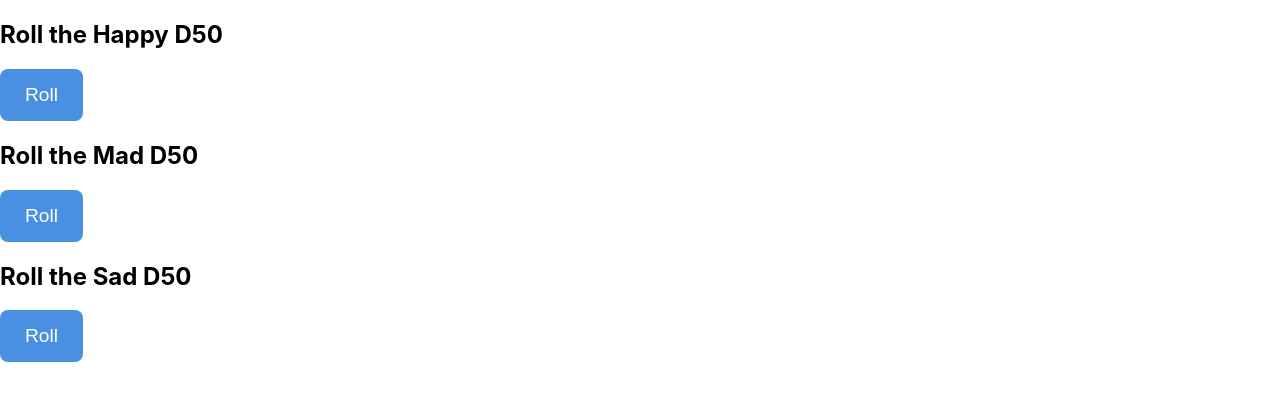
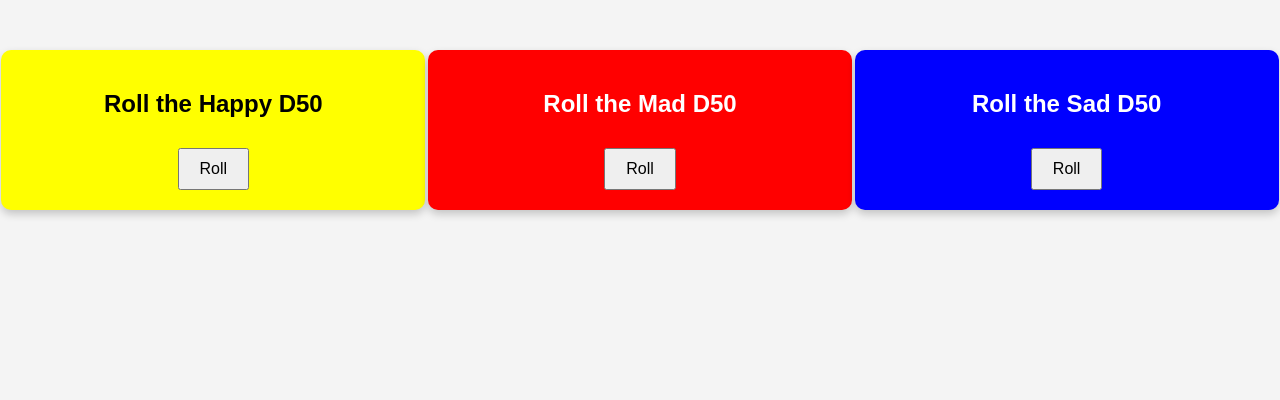
Before and after one commit to s-zhaojo/DnD, a React (Create React App) app: page / in a window 1280 px wide. Shown: the top 400 px of the page. Built offline with nearby package versions, Linux system fonts and the light colour scheme.

Commit message:
Update App.css

```diff
--- a/src/App.css
+++ b/src/App.css
@@ -1,129 +1,44 @@
-/* Set up the general layout */
-.App {
-  text-align: center;
-  background-color: #f4f7fc;
-  font-family: 'Arial', sans-serif;
-  min-height: 100vh;
-  display: flex;
-  justify-content: center;
-  align-items: center;
-  flex-direction: column;
-  padding: 20px;
-}
-
-.App-header {
-  max-width: 600px;
-  margin: auto;
-  background-color: #fff;
-  padding: 20px;
-  border-radius: 10px;
-  box-shadow: 0 4px 10px rgba(0, 0, 0, 0.1);
+body {
+  font-family: Arial, sans-serif;
+  background-color: #f4f4f4;
   text-align: center;
 }
 
-h1 {
-  font-size: 2.5em;
-  color: #4a90e2;
-  margin-bottom: 10px;
+.container {
+  display: flex;
+  justify-content: space-around;
+  margin-top: 50px;
+}
+
+.dice-section {
+  width: 30%;
+  padding: 20px;
+  border-radius: 10px;
+  box-shadow: 0px 4px 8px rgba(0, 0, 0, 0.2);
+}
+
+#happy {
+  background-color: yellow;
+}
+
+#mad {
+  background-color: red;
+  color: white;
+}
+
+#sad {
+  background-color: blue;
+  color: white;
+}
+
+button {
+  padding: 10px 20px;
+  font-size: 16px;
+  margin-top: 10px;
+  cursor: pointer;
 }
 
 p {
-  font-size: 1.2em;
-  color: #333;
+  font-size: 18px;
+  margin-top: 10px;
 }
-
-.speech-result,
-.mood,
-.action {
-  margin-top: 20px;
-  font-size: 1.1em;
-  color: #555;
-}
-
-.speech-result p,
-.mood p {
-  font-weight: 600;
-}
-
-.speech-result {
-  background-color: #e0f7fa;
-  border: 1px solid #80deea;
-  padding: 10px;
-  border-radius: 5px;
-}
-
-.mood {
-  background-color: #fff3e0;
-  border: 1px solid #ffcc80;
-  padding: 10px;
-  border-radius: 5px;
-}
-
-.action {
-  background-color: #e8f5e9;
-  border: 1px solid #81c784;
-  padding: 10px;
-  border-radius: 5px;
-}
-
-button {
-  background-color: #4a90e2;
-  color: white;
-  font-size: 1.2em;
-  padding: 15px 25px;
-  border: none;
-  border-radius: 8px;
-  cursor: pointer;
-  transition: all 0.3s ease;
-}
-
-button:hover {
-  background-color: #357ab7;
-}
-
-button:disabled {
-  background-color: #a3b9d3;
-  cursor: not-allowed;
-}
-
-.dice-container {
-  display: flex;
-  justify-content: center;
-  align-items: center;
-  margin-top: 30px;
-}
-
-.dice {
-  width: 100px;
-  height: 100px;
-  display: flex;
-  justify-content: center;
-  align-items: center;
-  background-color: #f2f2f2;
-  border-radius: 10px;
-  font-size: 3em;
-  font-weight: bold;
-  border: 2px solid #ddd;
-}
-
-.dice.rolling {
-  animation: rollDice 1s infinite;
-}
-
-@keyframes rollDice {
-    0% {
-        transform: rotateX(0deg) rotateY(0deg);
-    }
-    25% {
-        transform: rotateX(180deg) rotateY(0deg);
-    }
-    50% {
-        transform: rotateX(0deg) rotateY(180deg);
-    }
-    75% {
-        transform: rotateX(180deg) rotateY(180deg);
-    }
-    100% {
-        transform: rotateX(360deg) rotateY(360deg);
-    }
-}
```
